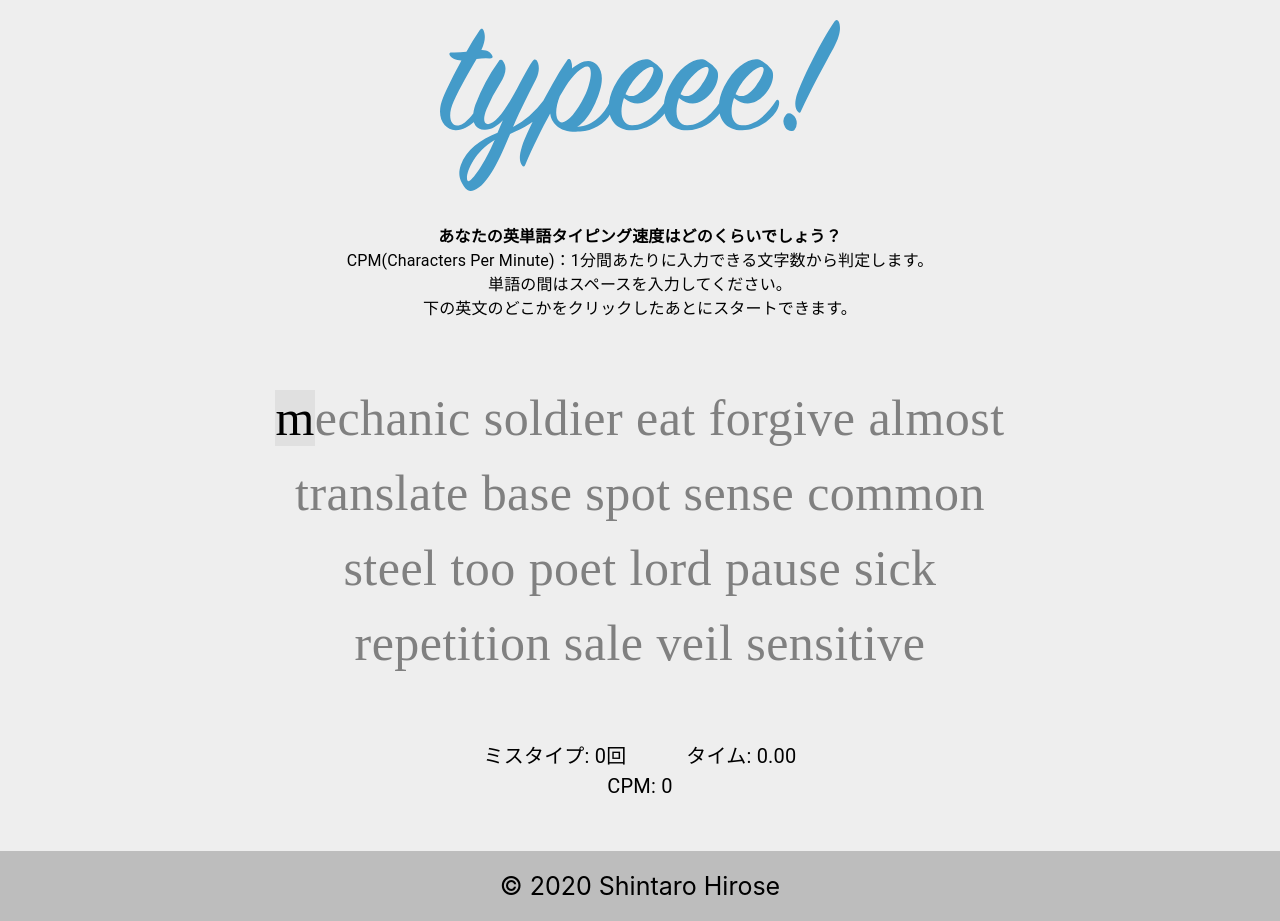
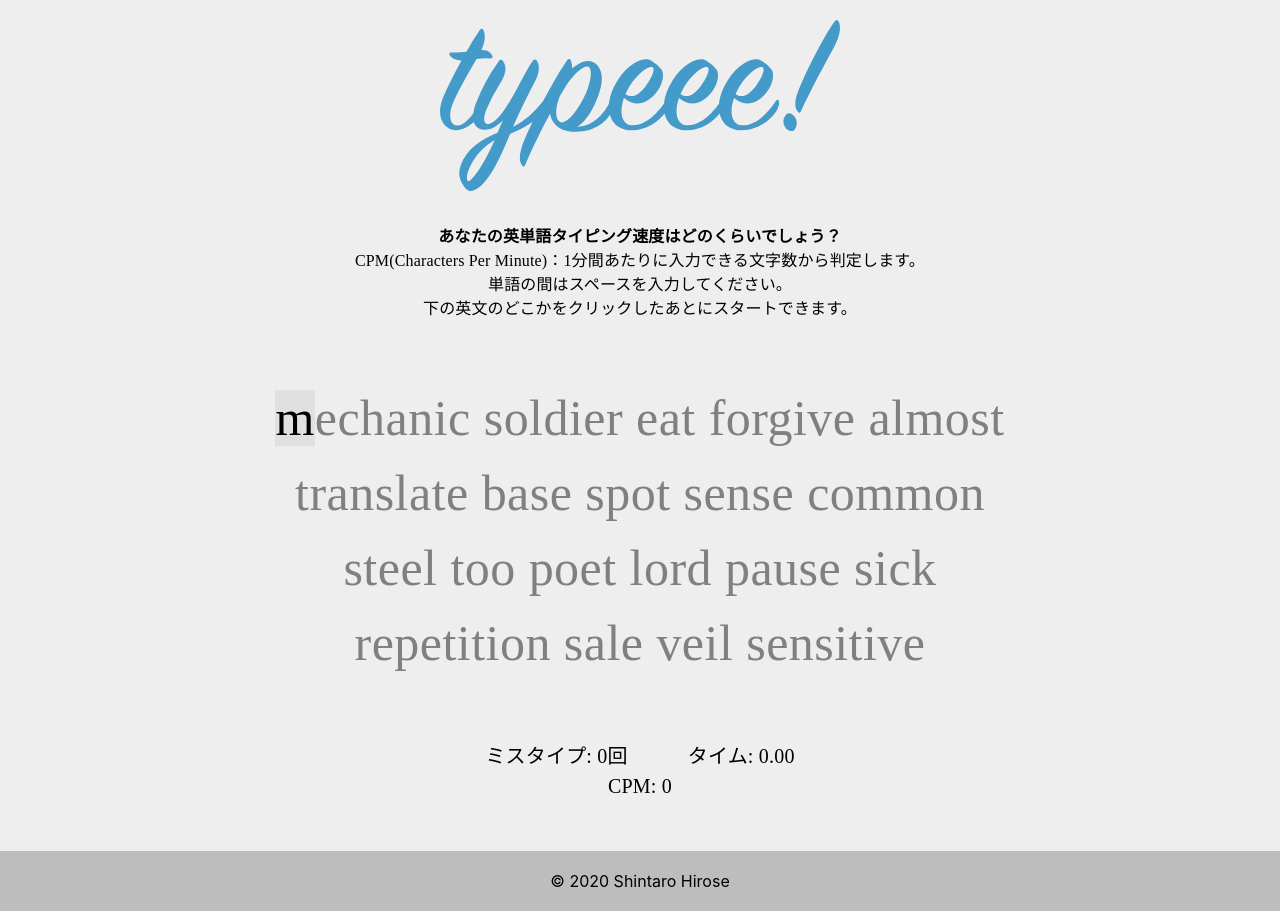
Before and after one commit to shintaro-hirose/typeee, a React (Create React App) app: page / in a window 1280 px wide. Built offline with nearby package versions, Linux system fonts and the light colour scheme.

Commit message:
Change 日本語font to Meiryo

```diff
--- a/src/App.css
+++ b/src/App.css
@@ -1,7 +1,6 @@
 .App {
   text-align: center;
   background-color: #eeeeee;
-
 }
 .container {
   max-width: 800px;
@@ -11,6 +10,5 @@
 
 footer {
   background-color: #bdbdbd;
-  font-size: 25px;
   padding: 20px;
 }
--- a/src/components/Discription.js
+++ b/src/components/Discription.js
@@ -9,6 +9,7 @@ const useStyles = makeStyles((theme) => ({
     },
     content:{
         fontSize: "16px",
+        fontFamily:"Meiryo",
     },
 }));
 
--- a/src/components/SuccessModal.js
+++ b/src/components/SuccessModal.js
@@ -33,6 +33,7 @@ const useStyles = makeStyles((theme) => ({
   content:{
       fontSize:"20px",
       fontFamily: "monospace",
+      fontFamily:"Meiryo",
   }
 }));
 
--- a/src/containers/Home.js
+++ b/src/containers/Home.js
@@ -51,11 +51,13 @@ const useStyles = makeStyles(() => ({
     stats:{
         display: "inline",
         fontSize: "20px",
+        fontFamily:"Meiryo",
         margin: "0 30px",
     },
     rights:{
-        fontSize: "20px",
+        fontSize: "15px",
         padding:"20px",
+        fontFamily:"Meiryo",
     }
 }));
 
```
